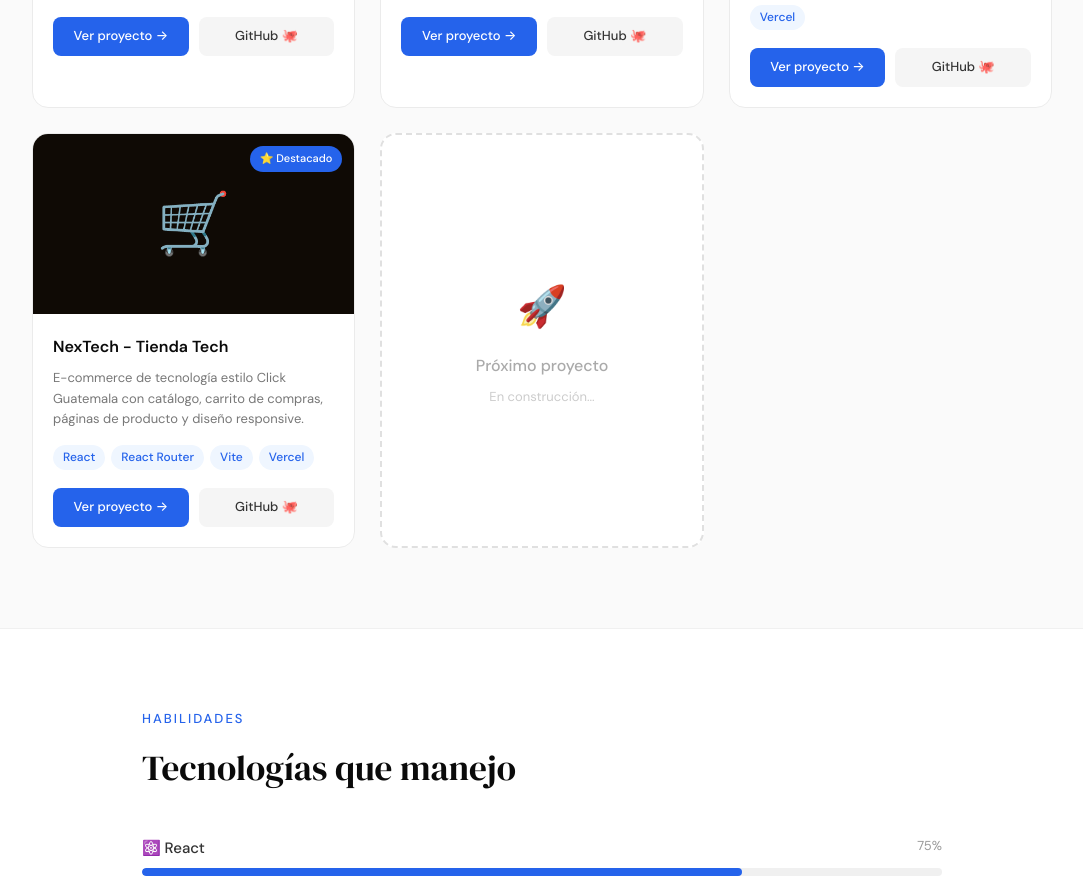
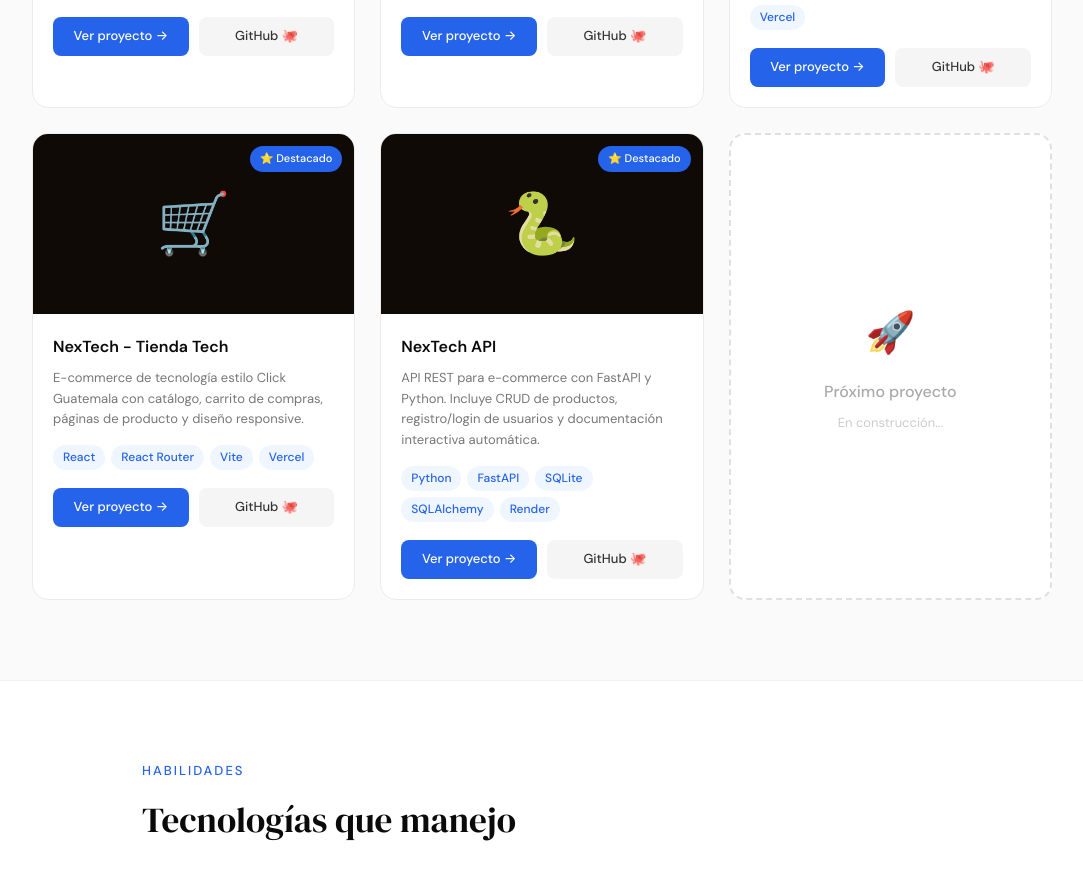
Before and after one commit to diegolivad-cell/portafolio, a React (Vite) app: page / in a window 1280 px wide. Shown: the part 1900-2789 px from the top of the page, without its empty margins (98-1181 px from the left). Built offline with nearby package versions, Linux system fonts and the light colour scheme.

Commit message:
agrego Nextech API

```diff
--- a/src/App.jsx
+++ b/src/App.jsx
@@ -35,6 +35,15 @@ const proyectos = [
   link: 'https://tech-store-sb99.vercel.app/',
   github: 'https://github.com/diegolivad-cell/tech-store',
   emoji: '🛒',
+  destacado: true,
+},
+{
+  nombre: 'NexTech API',
+  descripcion: 'API REST para e-commerce con FastAPI y Python. Incluye CRUD de productos, registro/login de usuarios y documentación interactiva automática.',
+  tecnologias: ['Python', 'FastAPI', 'SQLite', 'SQLAlchemy', 'Render'],
+  link: 'https://nextech-api-wwbd.onrender.com/docs',
+  github: 'https://github.com/diegolivad-cell/nextech-api',
+  emoji: '🐍',
   destacado: true,
 },
 ]
```
